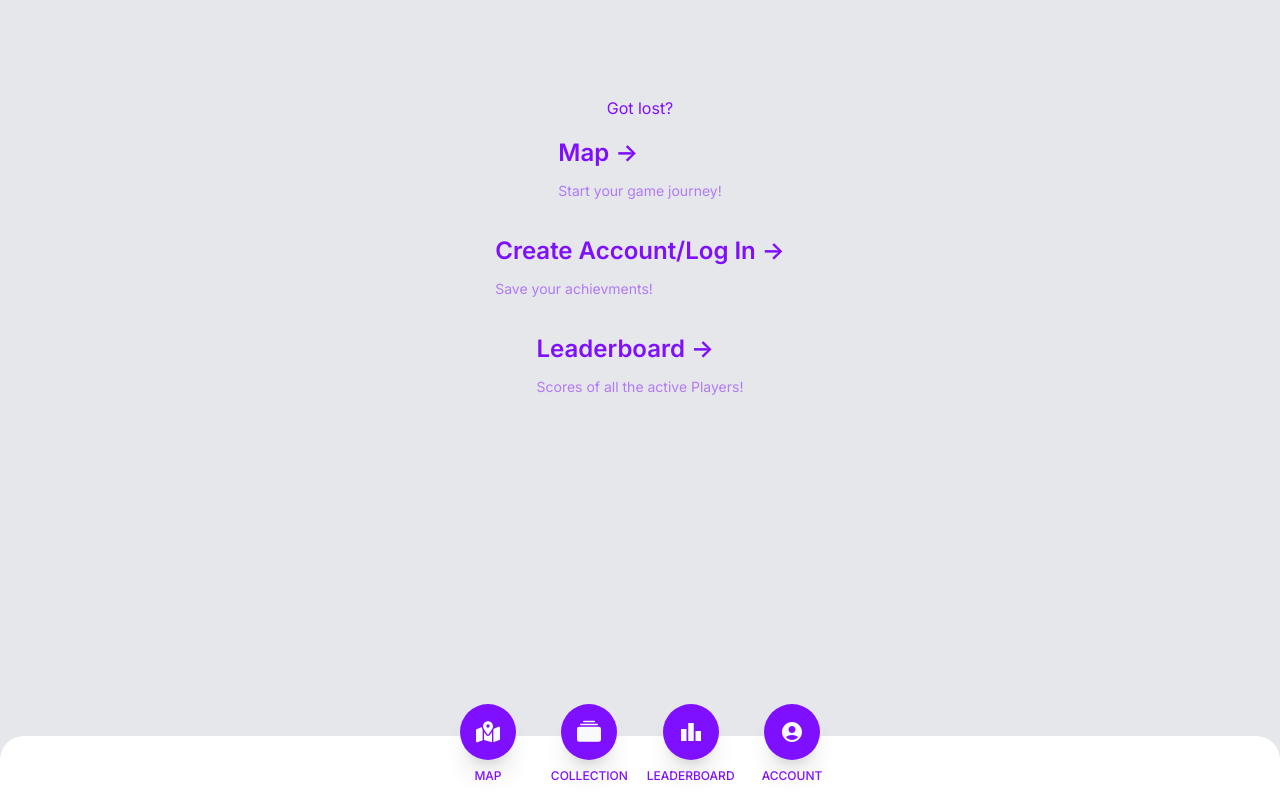
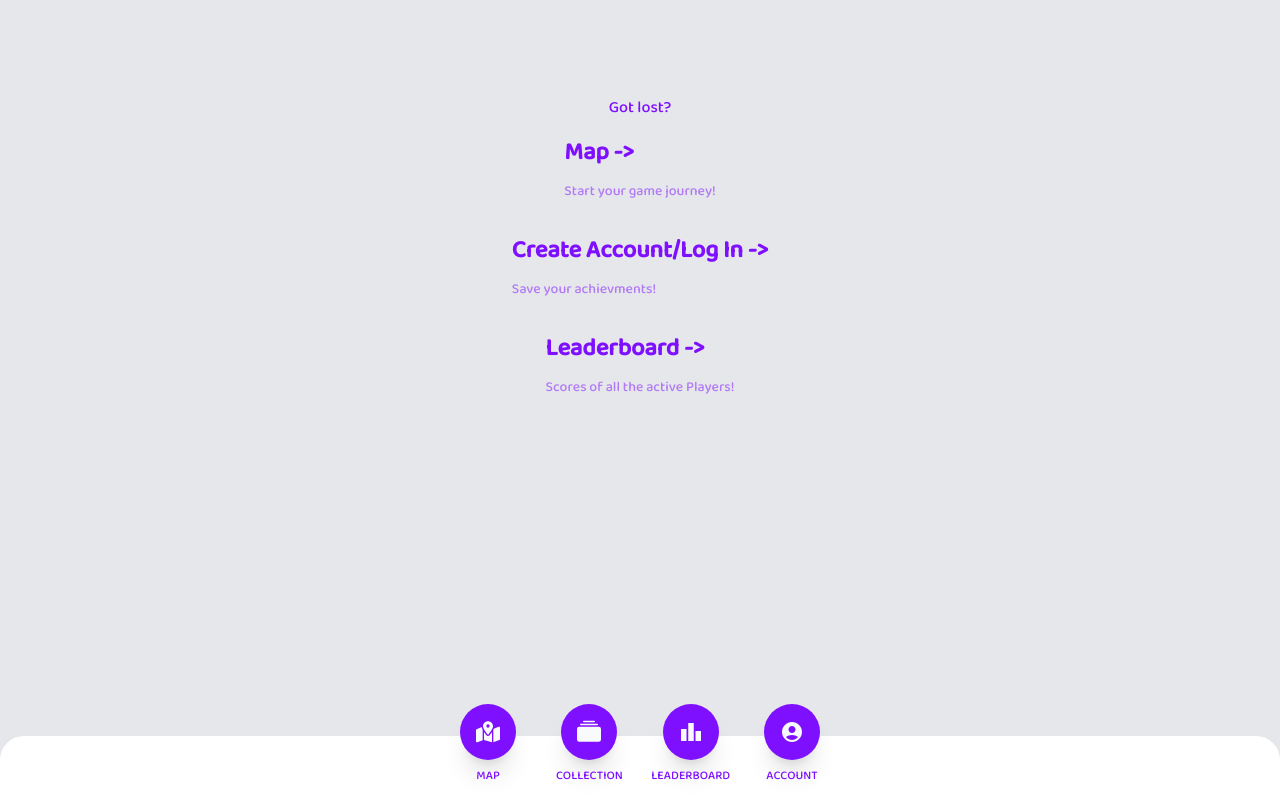
Before and after one commit to PoiPoi-Dev/PoiPoi-frontend, a Next.js app: page / in a window 1280 px wide. Built offline with nearby package versions, Linux system fonts and the light colour scheme.

Commit message:
style: use `Baloo` font from google font

```diff
--- a/app/layout.tsx
+++ b/app/layout.tsx
@@ -1,8 +1,11 @@
 import type { Metadata } from "next";
-import { Inter } from "next/font/google";
+import { Baloo_2 } from "next/font/google";
 import "./globals.css";
 
-const inter = Inter({ subsets: ["latin"] });
+const baloo = Baloo_2({
+  subsets: ["latin"],
+  weight: "500",
+});
 
 export const metadata: Metadata = {
   title: "Create Next App",
@@ -16,7 +19,7 @@ export default function RootLayout({
 }>) {
   return (
     <html lang="en">
-      <body className={inter.className}>{children}</body>
+      <body className={baloo.className}>{children}</body>
     </html>
   );
 }
```
